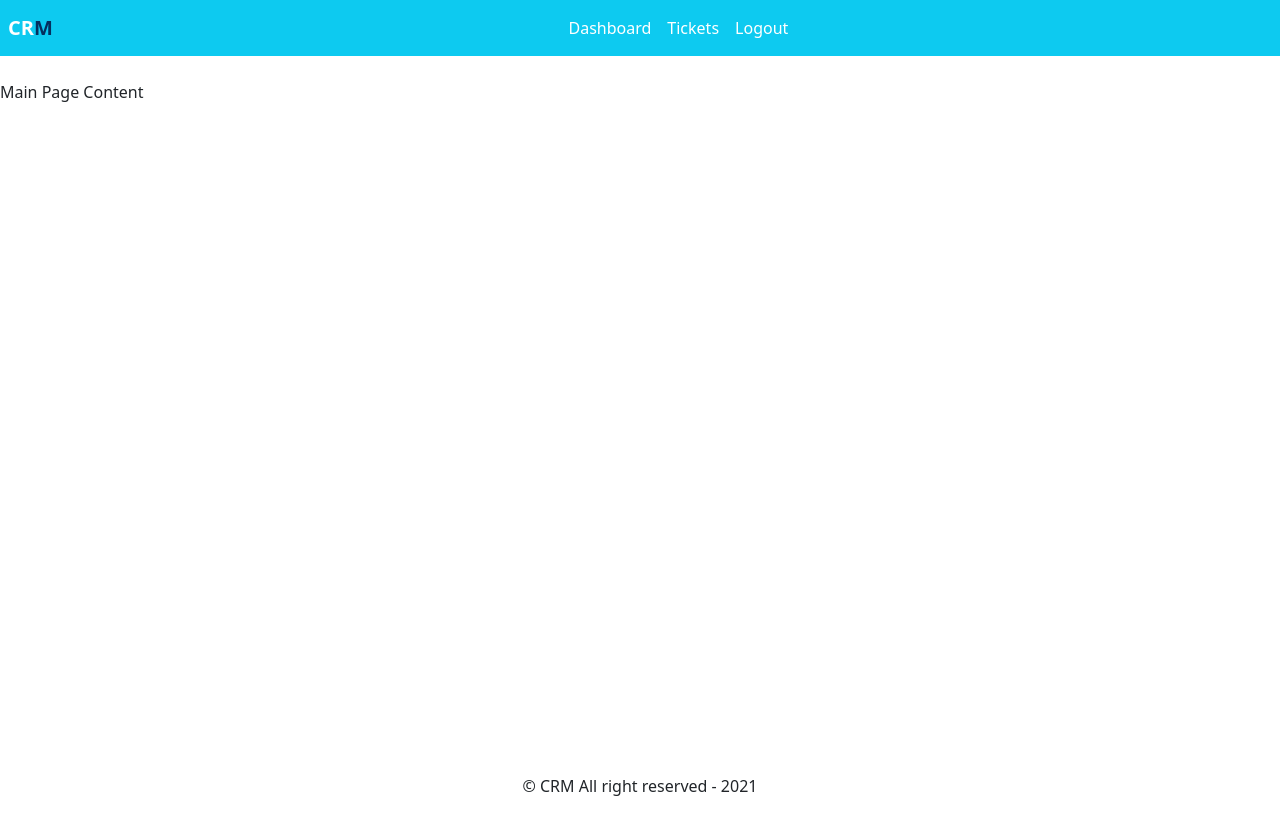
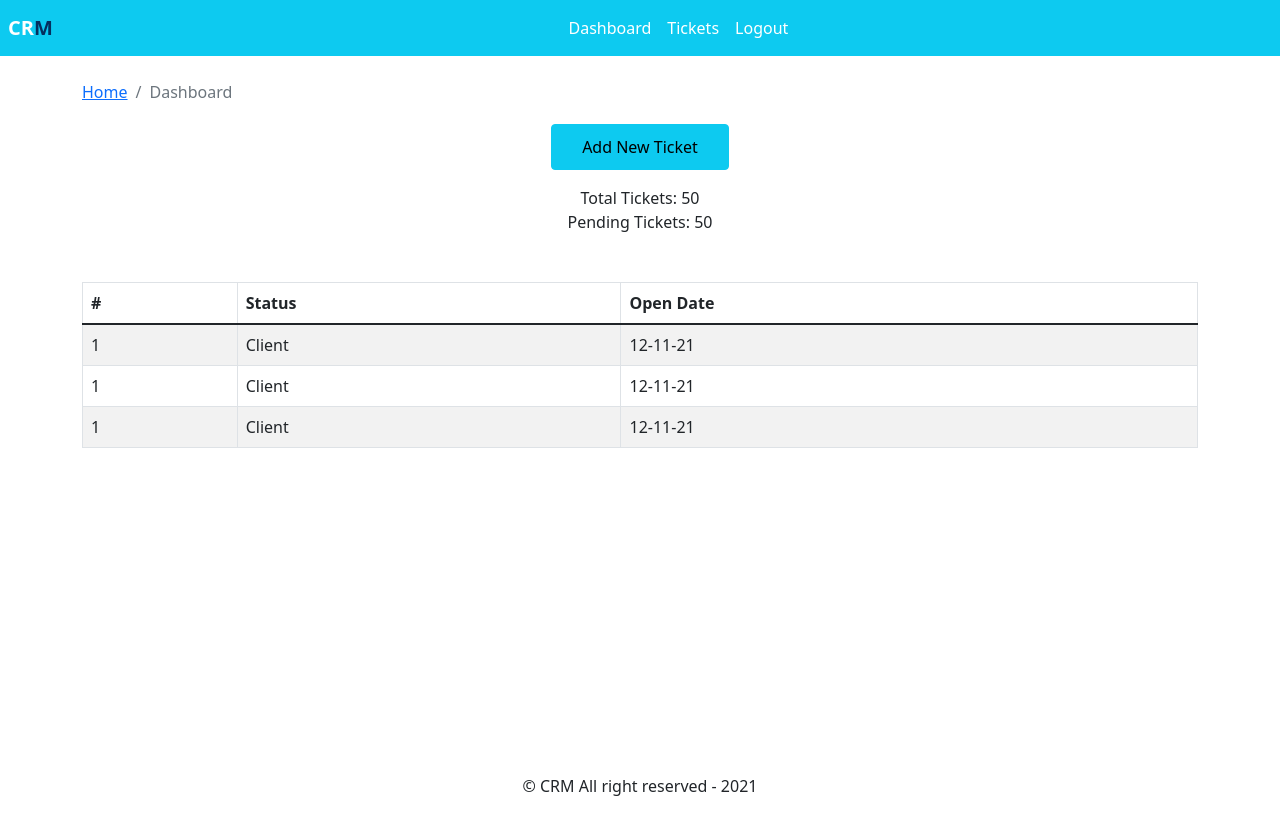
Before and after one commit to Naveed11/crm-frontend, a React (Create React App) app: page / in a window 1280 px wide. Built offline with nearby package versions, Linux system fonts and the light colour scheme.

Commit message:
add breadcrumb

```diff
--- a/src/App.js
+++ b/src/App.js
@@ -1,11 +1,14 @@
 import './App.css';
 import Entry from './page/entry/entry.page';
 import { DefaultLayout } from './components/Layout/DefaultLayout';
+import Dashboard from './components/Layout/Dashboard';
 function App() {
   return (
     <div className="App">
     {/* <Entry /> */}
-    <DefaultLayout />
+    <DefaultLayout>
+        <Dashboard />
+    </DefaultLayout>
     </div>
   );
 }
--- /dev/null
+++ b/src/assets/data.json
@@ -0,0 +1,18 @@
+[
+{
+    "id":1,
+    "Status":"Client",
+    "Date":"12-11-21"
+},
+{
+    "id":1,
+    "Status":"Client",
+    "Date":"12-11-21"
+},
+{
+    "id":1,
+    "Status":"Client",
+    "Date":"12-11-21"
+}
+
+]
--- /dev/null
+++ b/src/components/Layout/Breadcrumb.js
@@ -0,0 +1,12 @@
+import React from 'react'
+import {Breadcrumb} from 'react-bootstrap';
+const PageBreadcrumb = ({page}) => {
+    return (
+        <Breadcrumb>
+            <Breadcrumb.Item href="#">Home</Breadcrumb.Item>
+            <Breadcrumb.Item active>{page}</Breadcrumb.Item>
+        </Breadcrumb>
+    )
+}
+
+export default PageBreadcrumb
--- /dev/null
+++ b/src/components/Layout/Dashboard.js
@@ -0,0 +1,35 @@
+import React from 'react'
+import {Container,Row,Col,Button} from 'react-bootstrap';
+import './dashboard.css';
+import TicketTable from './TicketTable.comp';
+import data from '../../assets/data.json';
+import PageBreadcrumb from './Breadcrumb';
+const Dashboard = () => {
+    return (
+        <Container>
+            <Row>
+                <Col>
+                    <PageBreadcrumb page="Dashboard"/>
+                </Col>
+            </Row>
+            <Row>
+                <Col className="text-ceter mt-1 mb-2 addNewTicketDiv">
+                    <Button variant="info"  style={{padding:"10px 30px"}}>Add New Ticket</Button>
+                </Col>
+            </Row>
+            <Row>
+                <Col className="text-center mt-2">
+                    <div>Total Tickets: 50</div>
+                    <div>Pending Tickets: 50</div>
+                </Col>
+            </Row>
+            <Row>
+                <Col>
+                    <TicketTable data={data}/>
+                </Col>
+            </Row>
+        </Container>
+    )
+}
+
+export default Dashboard
--- a/src/components/Layout/DefaultLayout.js
+++ b/src/components/Layout/DefaultLayout.js
@@ -2,7 +2,7 @@ import React from 'react'
 import Footer from './Footer.comp'
 import Header from './Header.comp'
 import '../../App.css';
-export const DefaultLayout = () => {
+export const DefaultLayout = ({children}) => {
     return (
         <div className="default-layout">
             <header className="header">
@@ -10,11 +10,12 @@ export const DefaultLayout = () => {
             </header>
 
             <main className="main">
-                Main Page Content
+            {children}
             </main>
 
             <footer className="footer">
                 <Footer />
+
             </footer>
         </div>
     )
--- /dev/null
+++ b/src/components/Layout/TicketTable.comp.js
@@ -0,0 +1,30 @@
+import React from 'react'
+import {Table} from 'react-bootstrap';
+const TicketTable = ({data}) => {
+    return (
+        <Table className="mt-5 mb-2" striped bordered hover>
+            <thead>
+                <tr>
+                    <th>#</th>
+                    <th>Status</th>
+                    <th>Open Date</th>
+                </tr>
+            </thead>
+
+            <tbody>
+               {
+                    data.length ? data.map((row)=>(
+                        <tr key={row.id}>
+                            <td>{row.id}</td>
+                            <td>{row.Status}</td>
+                            <td>{row.Date}</td>
+                    </tr>
+                    )): "Record not found"
+                }
+
+            </tbody>
+        </Table>
+    )
+}
+
+export default TicketTable
--- /dev/null
+++ b/src/components/Layout/dashboard.css
@@ -0,0 +1,5 @@
+.addNewTicketDiv{
+align-items: center;
+display: flex;
+justify-content: center;
+}
```
